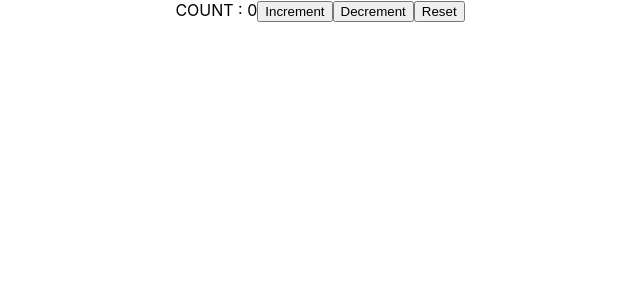
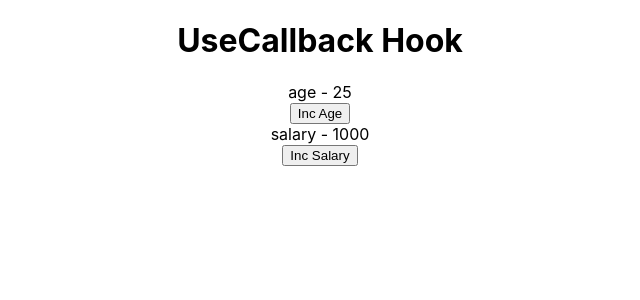
Before and after one commit to sanceth/React-Tutorial, a React (Create React App) app: page / in a window 1280 px wide. Shown: the top 300 px of the page, without its empty margins (320-960 px from the left). Built offline with nearby package versions, Linux system fonts and the light colour scheme.

Commit message:
useCallback Hook

```diff
--- a/src/App.js
+++ b/src/App.js
@@ -41,6 +41,7 @@ import CounterWithReducer from './Hooks/UseReducerHook/CounterWithReducer';
 import CounterWithReducerObj from './Hooks/UseReducerHook/CounterWithReducerObj';
 import MultipleReducer from './Hooks/UseReducerHook/MultipleReducer';
 import ComponentARC from './Hooks/UseReducerHook/ReducerWithContext/ComponentARC';
+import ParentContainer from './Hooks/UseCallbackHook/ParentContainer';
 
 export const StudentContext = React.createContext()
 export const TeacherContext = React.createContext()
@@ -119,9 +120,11 @@ function App() {
       {/* <CounterWithReducer /> */}
       {/* <CounterWithReducerObj /> */}
       {/* <MultipleReducer /> */}
-      <StudentContext.Provider value={{ countState: count, countDispatch: dispatch }}>
+      {/* <StudentContext.Provider value={{ countState: count, countDispatch: dispatch }}>
         <ComponentARC />
-      </StudentContext.Provider>
+      </StudentContext.Provider> */}
+
+      <ParentContainer />
     </div>
   );
 }
--- /dev/null
+++ b/src/Hooks/UseCallbackHook/Button.js
@@ -0,0 +1,12 @@
+import React from 'react'
+
+function Button({ handleClick, children }) {
+    console.log(`rendering button${children}`)
+    return (
+        <div>
+            <button onClick={handleClick}>{children}</button>
+        </div>
+    )
+}
+
+export default Button
--- /dev/null
+++ b/src/Hooks/UseCallbackHook/Count.js
@@ -0,0 +1,12 @@
+import React from 'react'
+
+function Count({number , text}) {
+    console.log(`rendring count ${text}`)
+    return (
+        <div>
+            {text} - {number}
+        </div>
+    )
+}
+
+export default Count
--- /dev/null
+++ b/src/Hooks/UseCallbackHook/ParentContainer.js
@@ -0,0 +1,29 @@
+import React, { useState, useCallback } from 'react'
+import Title from './Title'
+import Count from './Count'
+import Button from './Button'
+
+function ParentContainer() {
+    const [count, setCount] = useState(25)
+    const [salary, setSalary] = useState(1000)
+
+    const setCountValue = useCallback(() => {
+        setCount(count + 5)
+    }, [count])
+
+    const setSalaryValue = useCallback(() => {
+        setSalary(salary + 1000)
+    }, [salary])
+
+    return (
+        <div>
+            <Title />
+            <Count number={count} text="age" />
+            <Button handleClick={setCountValue}>Inc Age</Button>
+            <Count number={salary} text="salary" />
+            <Button handleClick={setSalaryValue}>Inc Salary</Button>
+        </div>
+    )
+}
+
+export default ParentContainer
--- /dev/null
+++ b/src/Hooks/UseCallbackHook/Title.js
@@ -0,0 +1,12 @@
+import React from 'react'
+
+function Title() {
+    console.log(`rendering title`)
+    return (
+        <div>
+            <h1>UseCallback Hook</h1>
+        </div>
+    )
+}
+
+export default React.memo(Title)
```
